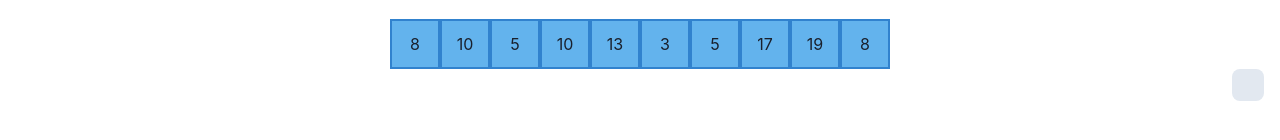
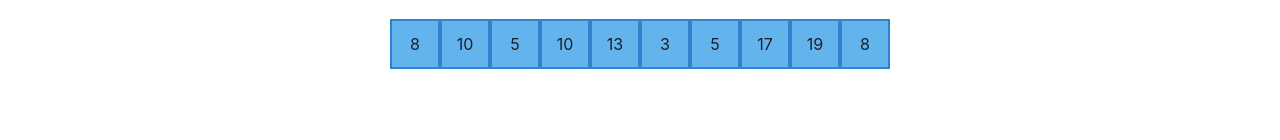
Before and after one commit to ShaimaaAliECE/se3350_project-group-7, a React (Create React App) app in the folder client/: page /game in a window 1280 px wide. Shown: the part 254-394 px from the top of the page. Built offline with nearby package versions, Linux system fonts and the light colour scheme.

Commit message:
Remove box from level 1

```diff
--- a/client/src/components/LevelLayout.tsx
+++ b/client/src/components/LevelLayout.tsx
@@ -57,14 +57,15 @@ const LevelLayout: React.FC<Props> = ({
       </Container>
       <Flex>
         <Spacer />
+        {showAttempts &&
           <Box
             alignItems="center"
             bg="gray.200"
             p={4}
             borderRadius="lg"
           >
-          {showAttempts && <Text>Remaining Attempts: {game.attempts}/3 </Text>}
-        </Box>
+           <Text>Remaining Attempts: {game.attempts}/3 </Text>
+        </Box>}
       </Flex>
     </Box>
   );
```
Lines whose indentation alone changed are shown as unchanged.
